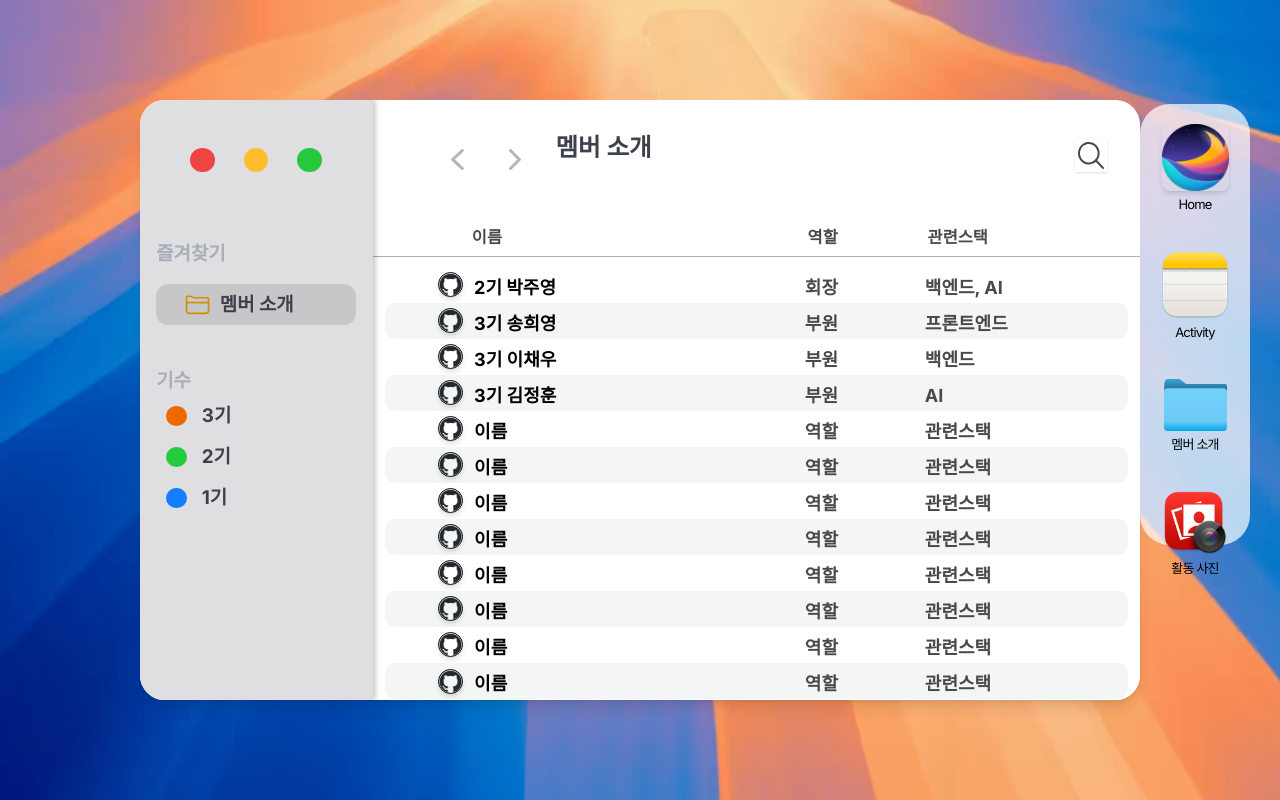
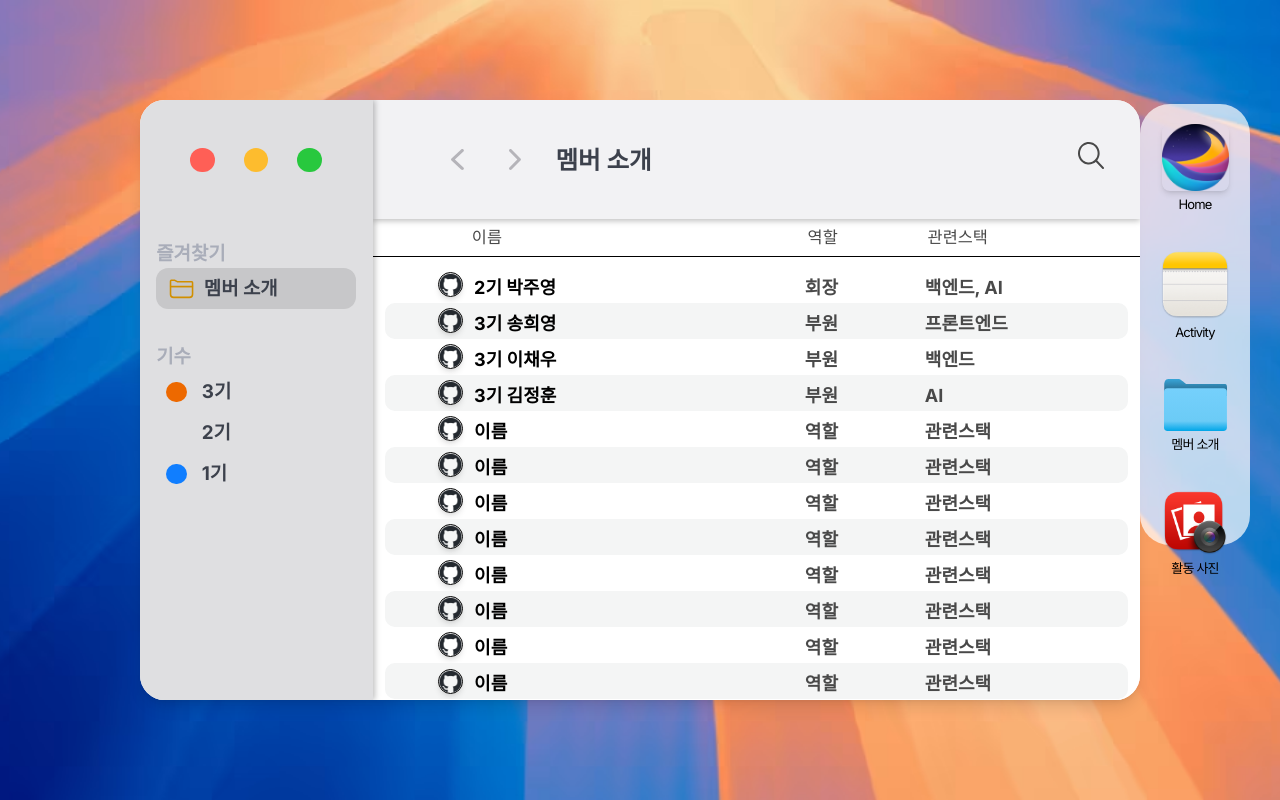
Before and after one commit to ALOC-dev/aloc-homepage, a Next.js app: page /members in a window 1280 px wide. Built offline with nearby package versions, Linux system fonts and the light colour scheme.

Commit message:
fix : members 페이지 globalcss 적용

```diff
--- a/src/app/(main)/(detail-pages)/layout.tsx
+++ b/src/app/(main)/(detail-pages)/layout.tsx
@@ -27,7 +27,7 @@ function DetailPageLayout({ children }: DetailPageLayoutProps) {
       <DraggableContainer
         width={containerWidth}
         height={containerHeight}
-        dragColor='var(--color-light-gray)'
+        dragColor='var(--color-border-bright)'
       >
         {children}
       </DraggableContainer>
--- a/src/app/(main)/(detail-pages)/members/page.tsx
+++ b/src/app/(main)/(detail-pages)/members/page.tsx
@@ -4,7 +4,6 @@ import React, { useState } from 'react';
 import Image from 'next/image';
 import Link from 'next/link';
 import { members, type Member } from '@/app/data/members';
-import '@/app/global.css';
 
 // 세대 타입 정의
 interface Generation {
@@ -21,7 +20,7 @@ export default function Members() {
   // 세대 데이터
   const generations: Generation[] = [
     { id: 3, name: '3기', color: 'var(--color-brand-orange)' },
-    { id: 2, name: '2기', color: 'var(--color-brand-green-primary)' },
+    { id: 2, name: '2기', color: 'var(--color-brand-green-bright)' },
     { id: 1, name: '1기', color: 'var(--color-brand-blue)' },
   ];
 
@@ -42,10 +41,10 @@ export default function Members() {
   return (
     <div className='w-full h-full flex'>
       {/* 왼쪽 사이드바 그룹 */}
-      <div className='w-[232.59px] h-full bg-border-muted shadow-[2.457px_0_5.733px_0_rgba(0,0,0,0.25)] flex-shrink-0 relative z-30'>
+      <div className='w-[232.59px] h-full bg-border-brighter shadow-[2.457px_0_5.733px_0_rgba(0,0,0,0.25)] flex-shrink-0 relative z-30'>
         {/* macOS 트래픽 라이트 */}
         <div className='absolute top-[47.5px] left-[49.96px] flex space-x-[29px]'>
-          <div className='w-[24.57px] h-[24.57px] bg-red rounded-full' />
+          <div className='w-[24.57px] h-[24.57px] bg-brand-red rounded-full' />
           <div className='w-[24.57px] h-[24.57px] bg-brand-yellow rounded-full' />
           <div className='w-[24.57px] h-[24.57px] bg-brand-green rounded-full' />
         </div>
@@ -53,11 +52,11 @@ export default function Members() {
         {/* 왼쪽 사이드바 컨텐츠 그룹 */}
         <div className='mt-[140px] flex flex-col items-center'>
           {/* 즐겨찾기 섹션 */}
-          <div className='mb-8'>
-            <h2 className='text-[18.84px] font-[700] text-border-gray mb-4'>
+          <div className='mb-6'>
+            <h2 className='text-[18.84px] font-[700] text-border-dark'>
               즐겨찾기
             </h2>
-            <div className='bg-border-light w-[200px] h-[41px] rounded-[12.28px] p-4 flex items-center'>
+            <div className='bg-border-bright w-[200px] h-[41px] rounded-[12.28px] flex items-center'>
               <div className='w-[24.57px] h-[19.66px] ml-[13px]'>
                 <Image
                   src='/images/members/member-folder-icon.svg'
@@ -67,7 +66,7 @@ export default function Members() {
                   className='object-contain'
                 />
               </div>
-              <span className='ml-[10px] text-[18.84px] font-[700] text-text-primary'>
+              <span className='ml-[10px] text-[18.84px] font-bold text-text-primary'>
                 멤버 소개
               </span>
             </div>
@@ -75,7 +74,7 @@ export default function Members() {
 
           {/* 기수 필터 섹션 */}
           <div className='mt-[10px]'>
-            <h2 className='text-[18.84px] font-[700] text-border-gray'>기수</h2>
+            <h2 className='text-[18.84px] font-bold text-border-dark'>기수</h2>
             <div>
               {generations.map((generation) => (
                 <button
@@ -83,7 +82,7 @@ export default function Members() {
                   onClick={() => handleGenerationClick(generation.id)}
                   className={`flex items-center rounded-[12.28px] border-none gap-[15px] w-[200px] h-[41px] transition-opacity ${
                     selectedGeneration === generation.id
-                      ? 'opacity-100 bg-border-light'
+                      ? 'opacity-100 bg-border-bright'
                       : ' hover:opacity-100 bg-transparent'
                   }`}
                 >
@@ -104,9 +103,9 @@ export default function Members() {
       {/* 오른쪽 영역 (헤더바 + 메인 콘텐츠) */}
       <div className='flex-1 h-full flex flex-col'>
         {/* 상단 헤더바 그룹 */}
-        <div className='w-full h-[118.75px] bg-bg-light shadow-[0_2.457px_5.733px_0_rgba(0,0,0,0.25)] flex-shrink-0 relative'>
+        <div className='w-full h-[118.75px] z-20 bg-bright-gray shadow-[0_2.457px_5.733px_0_rgba(0,0,0,0.25)] flex-shrink-0 relative'>
           {/* 제목 */}
-          <h1 className='absolute top-[29.14px] left-[182.81px] text-[24.57px] font-[700] text-text-primary'>
+          <h1 className='absolute top-[42.14px] left-[182.81px] text-[24.57px] font-[700] text-text-primary'>
             멤버 소개
           </h1>
 
@@ -129,7 +128,7 @@ export default function Members() {
           </div>
 
           {/* 검색 아이콘 */}
-          <div className='absolute top-[39.31px] right-[32.76px] w-[32.76px] h-[32.76px]  flex items-center justify-center shadow-sm'>
+          <div className='absolute top-[39.31px] right-[32.76px] w-[32.76px] h-[32.76px]  flex items-center justify-center'>
             <Image
               src='/images/members/search-icon.svg'
               alt='검색'
@@ -142,13 +141,13 @@ export default function Members() {
 
         {/* 테이블 헤더 그룹 */}
         <div className='flex items-center border-b border-border-gray h-[38px] relative bg-white flex-shrink-0'>
-          <span className='absolute left-[99.27px] text-[16.38px] font-[700] text-text-secondary'>
+          <span className='absolute left-[99.27px] text-[16.38px] text-text-secondary'>
             이름
           </span>
-          <span className='absolute left-[435px] text-[16.38px] font-[700] text-text-secondary'>
+          <span className='absolute left-[435px] text-[16.38px]  text-text-secondary'>
             역할
           </span>
-          <span className='absolute left-[555px] text-[16.38px] font-[700] text-text-secondary'>
+          <span className='absolute left-[555px] text-[16.38px] text-text-secondary'>
             관련스택
           </span>
         </div>
@@ -161,10 +160,8 @@ export default function Members() {
               <Link
                 key={member.id}
                 href={`/members/detail?id=${member.id}`}
-                className={`w-full h-[36.04px] rounded-[9.83px] flex items-center relative cursor-pointer transition-colors group ${
-                  index % 2 === 1
-                    ? 'bg-gray-light hover:bg-brand-blue-hover'
-                    : 'bg-white hover:bg-brand-blue-hover'
+                className={`w-full h-[36.04px] rounded-[9.83px] flex items-center relative cursor-pointer transition-colors group hover:bg-brand-blue-hover ${
+                  index % 2 === 1 ? 'bg-brighter-gray ' : 'bg-white '
                 }`}
               >
                 {/* 프로필 이미지 */}
--- a/src/app/global.css
+++ b/src/app/global.css
@@ -3,7 +3,7 @@
 @theme {
   /* 폰트 */
   --font-inter: 'Inter', sans-serif;
-
+  --font-weight-bold: 700;
   /* Tailwind 기본 색상들 */
   --color-red: #ef4444;
   --color-red-50: #fef2f2;
@@ -69,18 +69,18 @@
   --color-white: #ffffff;
 
   /* 커스텀 색상들 - 중복 사용되는 컬러들 */
-  --color-light-gray: #f2f2f4;
-  --color-gray-light: #f4f5f5;
-  --color-gray-muted: #f8f9fa;
+  --color-bright-gray: #f2f2f4;
+  --color-brighter-gray: #f4f5f5;
+  --color-brightest-gray: #f8f9fa; /* 무채색 */
 
   --color-text-primary: #3c414c;
   --color-text-secondary: #494949;
   --color-text-tertiary: #5c5e66;
   --color-text-muted: #b5b4b9;
 
-  --color-border-gray: #a9adb9;
-  --color-border-light: #c7c7c9;
-  --color-border-muted: #dfdfe1;
+  --color-border-dark: #a9adb9;
+  --color-border-bright: #c7c7c9;
+  --color-border-brighter: #dfdfe1;
 
   --color-brand-red: #ff5f56;
   --color-brand-yellow: #fdbc2e;
@@ -88,7 +88,7 @@
   --color-brand-blue: #107eff;
   --color-brand-blue-hover: #0265e1;
   --color-brand-blue-link: #408cff;
-  --color-brand-green-primary: #23cc3d;
+  --color-brand-green-bright: #23cc3d;
   --color-brand-orange: #ed6900;
 }
 
```
